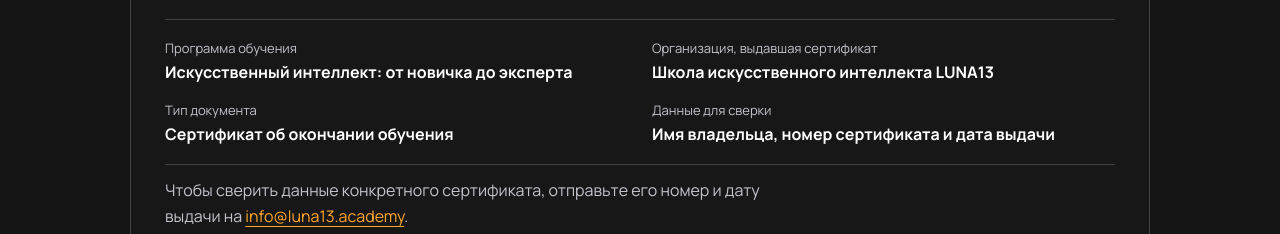
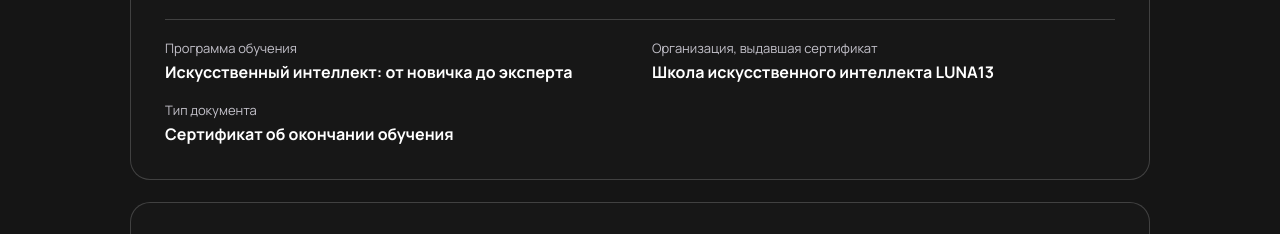
Before and after one commit to Svip-web/luna13-certificate-verification, a plain HTML site: page approve/index.html in a window 1280 px wide. Shown: the part 710-944 px from the top of the page. Drawn offline with Linux system fonts and the light colour scheme.

Commit message:
Remove manual certificate verification instructions

```diff
--- a/approve/index.html
+++ b/approve/index.html
@@ -58,8 +58,7 @@
     .certificate-section h2 { margin: 0; font-size: clamp(21px, 3vw, 32px); font-weight: 800; line-height: 1.2; text-transform: uppercase; }
     .details { margin-bottom: 22px; }
     .details p { max-width: 66ch; margin: 13px 0 0; color: var(--muted); line-height: 1.6; }
-    .details a { color: var(--orange); }
-    .details-list { display: grid; grid-template-columns: repeat(2, minmax(0, 1fr)); gap: 17px 24px; margin: 22px 0 0; padding-block: 19px; border-block: 1px solid var(--line); }
+    .details-list { display: grid; grid-template-columns: repeat(2, minmax(0, 1fr)); gap: 17px 24px; margin: 22px 0 0; padding-top: 19px; border-top: 1px solid var(--line); }
     .details-list dt { color: var(--muted); font-size: 13px; }
     .details-list dd { margin: 4px 0 0; font-weight: 700; line-height: 1.4; }
     .certificate-image { display: block; width: 100%; height: auto; margin-top: 22px; border-radius: 10px; }
@@ -127,9 +126,7 @@
           <div><dt>Программа обучения</dt><dd>Искусственный интеллект: от новичка до эксперта</dd></div>
           <div><dt>Организация, выдавшая сертификат</dt><dd>Школа искусственного интеллекта LUNA13</dd></div>
           <div><dt>Тип документа</dt><dd>Сертификат об окончании обучения</dd></div>
-          <div><dt>Данные для сверки</dt><dd>Имя владельца, номер сертификата и дата выдачи</dd></div>
         </dl>
-        <p>Чтобы сверить данные конкретного сертификата, отправьте его номер и дату выдачи на <a href="mailto:info@luna13.academy">info@luna13.academy</a>.</p>
       </section>
       <section class="certificate-section" aria-labelledby="certificate-title">
         <h2 id="certificate-title">Образец сертификата</h2>
```
